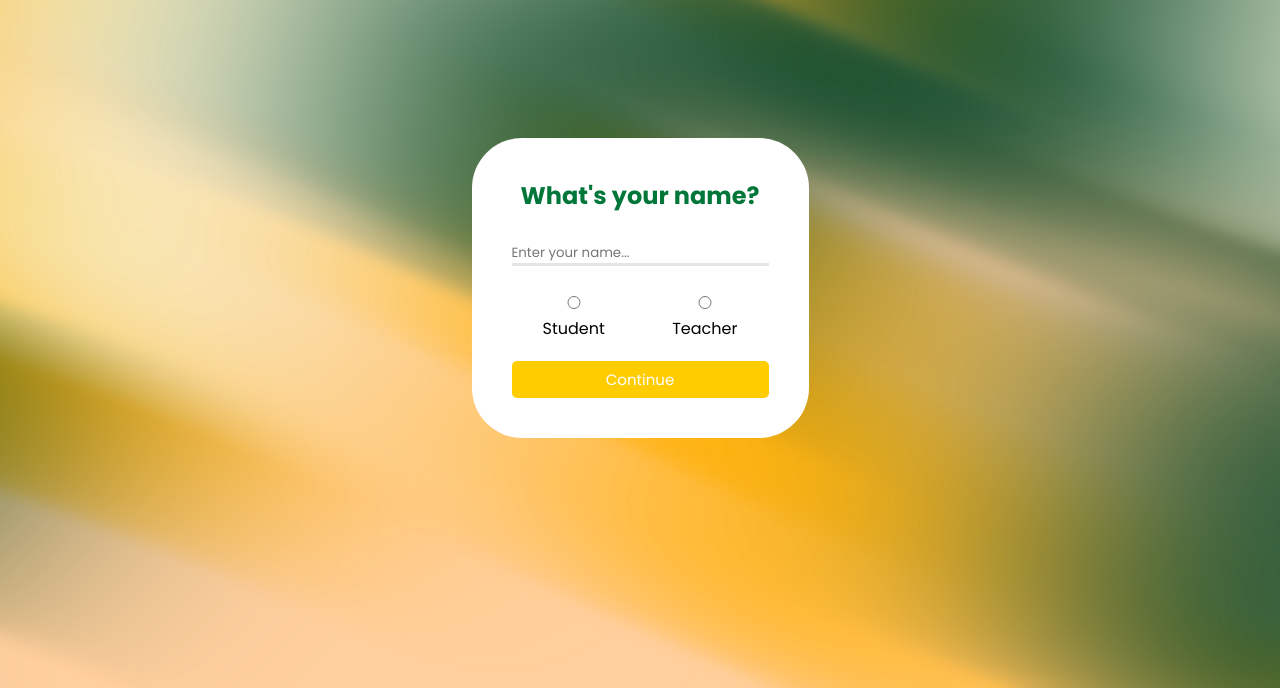
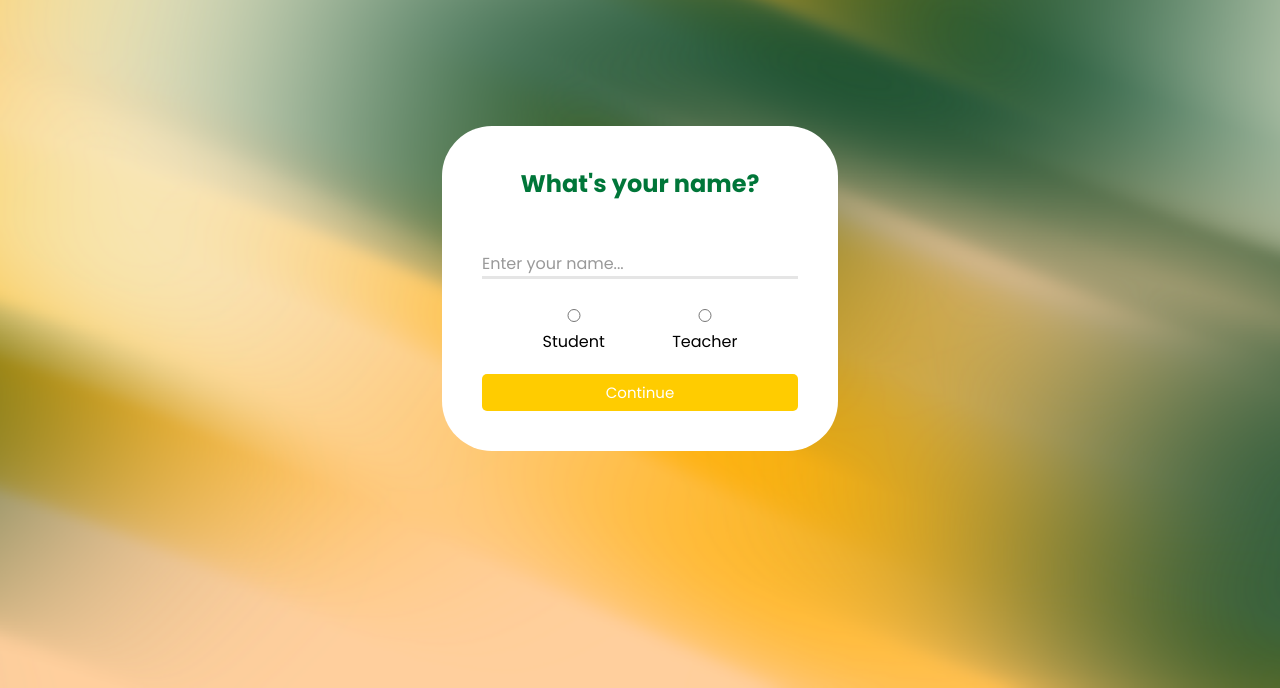
Before and after one commit to alferrr/Portfolio6, a plain HTML site: page index.html in a window 1280 px wide. Shown: the part 112-800 px from the top of the page. Drawn offline with Linux system fonts and the light colour scheme.

Commit message:
refined login page

```diff
--- a/index.html
+++ b/index.html
@@ -17,7 +17,10 @@
     <div class="card">
       <form id="loginForm">
         <h1>What's your name?</h1>
-        <input type="text" placeholder="Enter your name..." id="name" />
+        <div class="input-group">
+          <input type="text" id="name" placeholder=" " required />
+          <label for="name">Enter your name...</label>
+        </div>
         <div class="choice">
           <label>
             <input type="radio" name="role" value="student" />
--- a/login.css
+++ b/login.css
@@ -73,6 +73,46 @@ input:focus {
   border-color: var(--uscgold);
 }
 
+.input-group {
+  position: relative;
+  width: 100%;
+}
+
+/* Base input style (keep your existing styles) */
+.input-group input {
+  width: 100%;
+  border: none;
+  border-bottom: 3px solid #e5e5e5;
+  outline: none;
+  padding: 10px 0;
+  font-size: 16px;
+  transition: 0.3s ease;
+  background: transparent;
+}
+
+.input-group input:focus {
+  border-color: var(--uscgold);
+  transform: scale(1.02);
+}
+
+/* Floating label styling */
+.input-group label {
+  position: absolute;
+  top: 50px;
+  left: 0;
+  color: #999;
+  font-size: 16px;
+  pointer-events: none;
+  transition: 0.3s ease;
+}
+
+/* Move the label when focused or when input has text */
+.input-group input:focus + label,
+.input-group input:not(:placeholder-shown) + label {
+  top: 15px;
+  font-size: 13px;
+  color: var(--uscgreen);
+}
 .choice {
   margin-top: 0px;
   display: flex;
@@ -80,7 +120,7 @@ input:focus {
   gap: 50px;
 }
 
-label {
+.choice label {
   display: block;
   text-align: center;
 }
```
